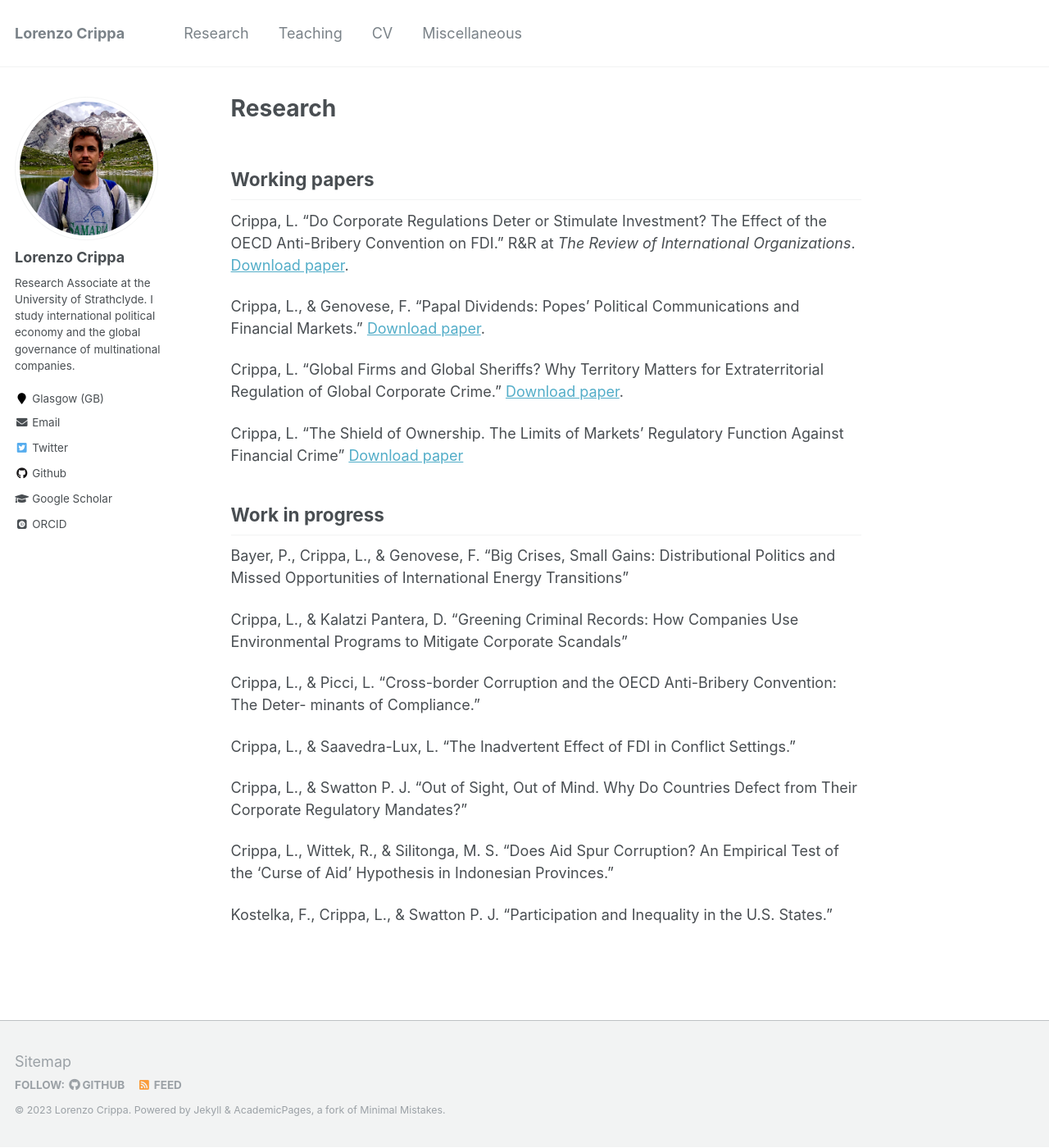
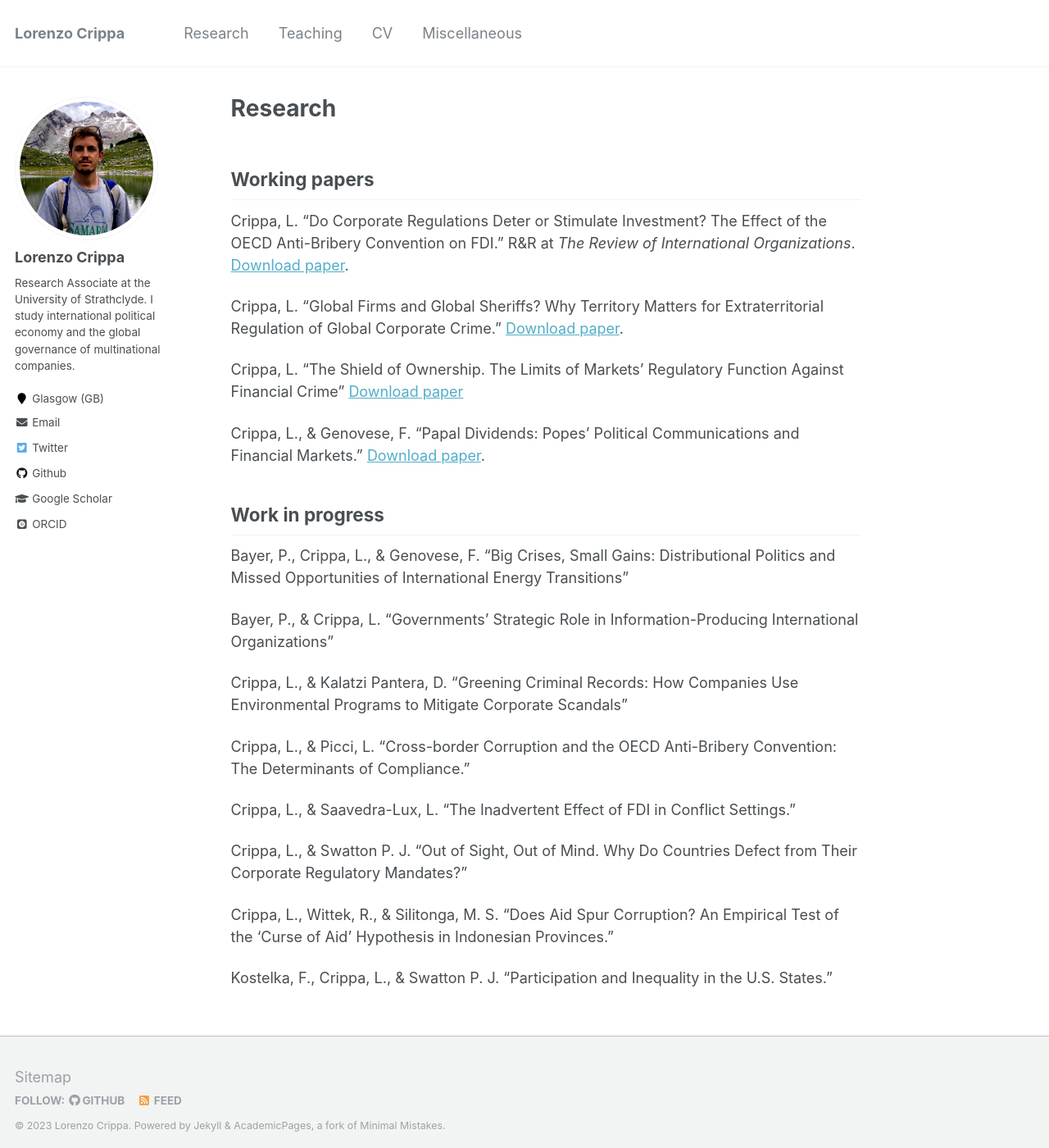
Before and after one commit to lorenzo-crippa/lorenzo-crippa.github.io, a Jekyll site: the page built from _pages/research.md, in a window 1280 px wide and 1400 px high. Shown: the whole window at 82% size. Built offline with Jekyll 4.4.1, drawn with Linux system fonts in a browser that asks for light colours; some web fonts are replaced.

Commit message:
Update research.md

```diff
--- a/_pages/research.md
+++ b/_pages/research.md
@@ -8,19 +8,21 @@ redirect_from:
 ## Working papers
 Crippa, L. "Do Corporate Regulations Deter or Stimulate Investment? The Effect of the OECD Anti-Bribery Convention on FDI." R&R at _The Review of International Organizations_. [Download paper](https://lorenzo-crippa.github.io/files/regulation_investment.pdf).
 
-Crippa, L., & Genovese, F. "Papal Dividends: Popes' Political Communications and Financial Markets." [Download paper](https://lorenzo-crippa.github.io/files/papal_dividends.pdf).
-
 Crippa, L. "Global Firms and Global Sheriffs? Why Territory Matters for Extraterritorial Regulation of Global Corporate Crime." [Download paper](https://lorenzo-crippa.github.io/files/sheriffs.pdf).
 
 Crippa, L. "The Shield of Ownership. The Limits of Markets' Regulatory Function Against Financial Crime" [Download paper](https://lorenzo-crippa.github.io/files/scandals_ownership.pdf)
+
+Crippa, L., & Genovese, F. "Papal Dividends: Popes' Political Communications and Financial Markets." [Download paper](https://lorenzo-crippa.github.io/files/papal_dividends.pdf).
 
 ## Work in progress
 
 Bayer, P., Crippa, L., & Genovese, F. "Big Crises, Small Gains: Distributional Politics and Missed Opportunities of International Energy Transitions"
 
+Bayer, P., & Crippa, L. "Governments' Strategic Role in Information-Producing International Organizations"
+
 Crippa, L., & Kalatzi Pantera, D. "Greening Criminal Records: How Companies Use Environmental Programs to Mitigate Corporate Scandals"
 
-Crippa, L., & Picci, L. "Cross-border Corruption and the OECD Anti-Bribery Convention: The Deter- minants of Compliance."
+Crippa, L., & Picci, L. "Cross-border Corruption and the OECD Anti-Bribery Convention: The Determinants of Compliance."
 
 Crippa, L., & Saavedra-Lux, L. "The Inadvertent Effect of FDI in Conflict Settings."
 
```
